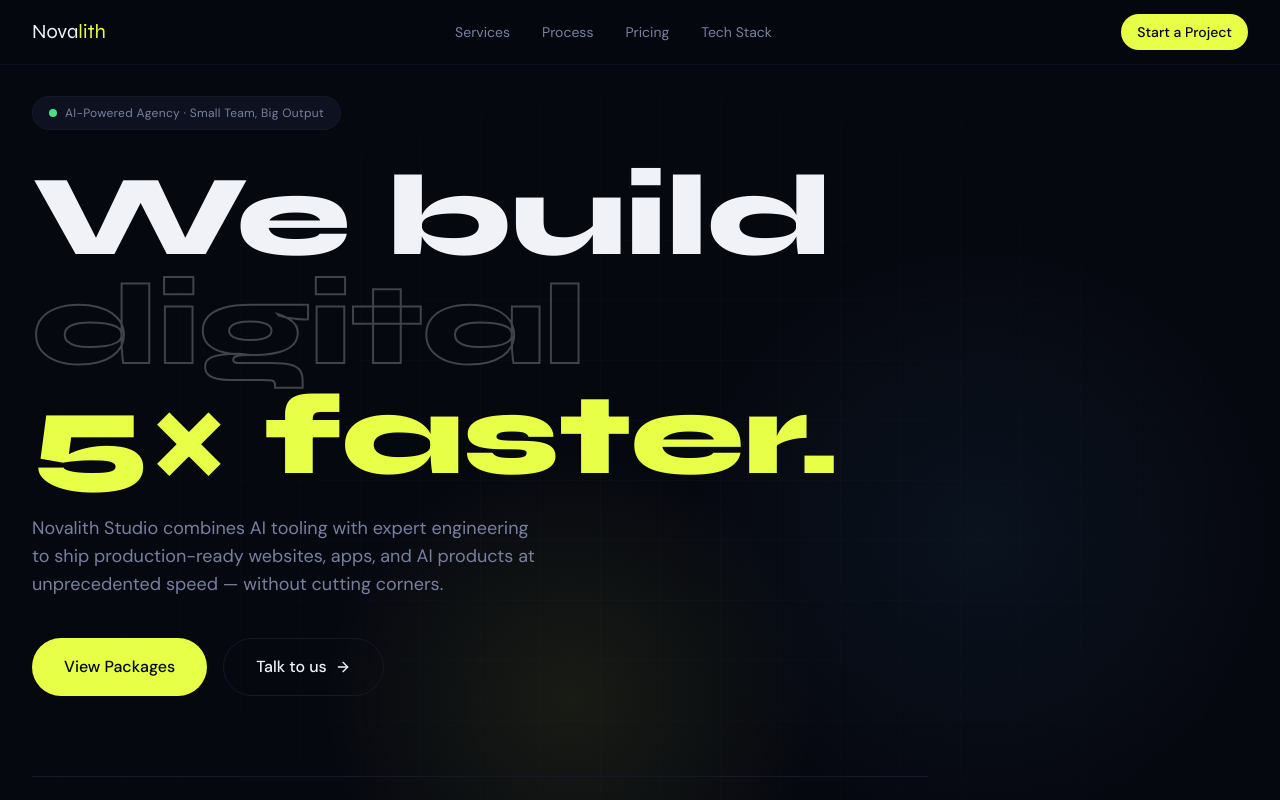
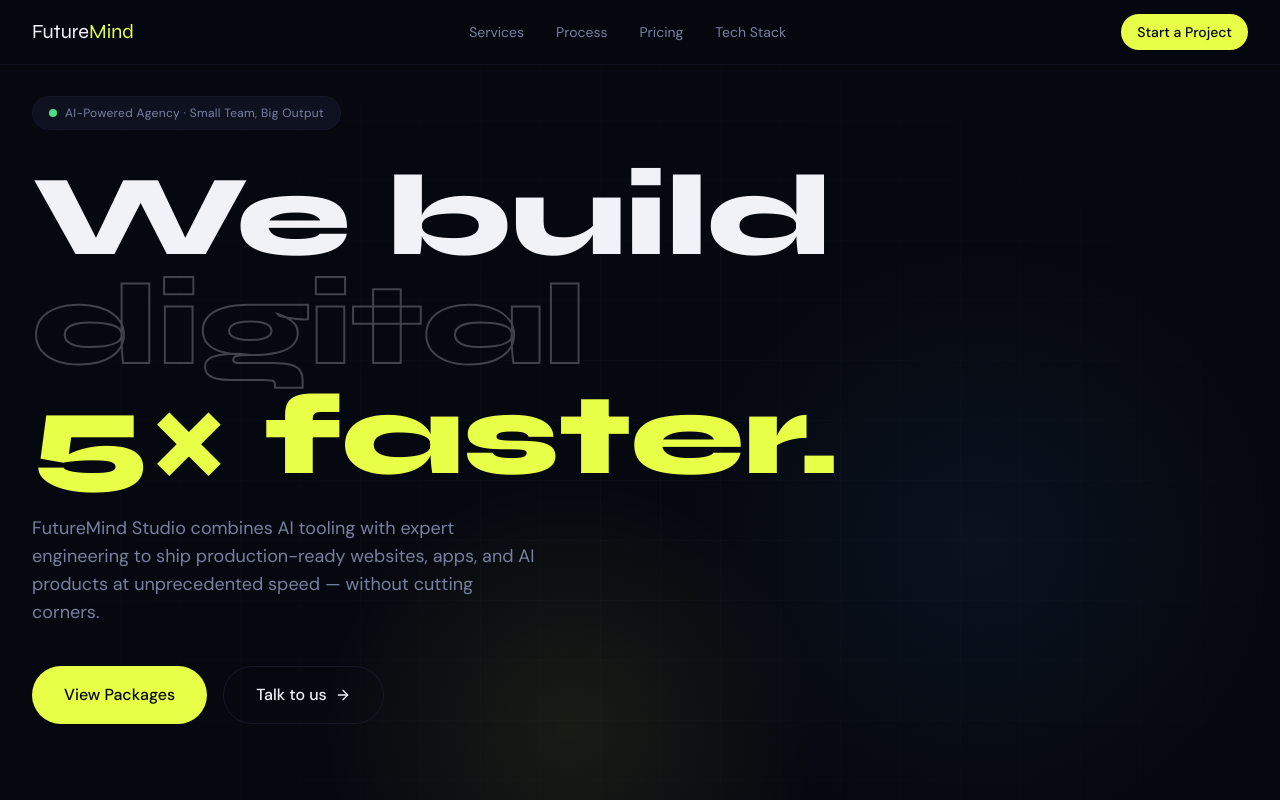
Before and after one commit to kabirta/FutureMind-, a React (Vite) app: page / in a window 1280 px wide. Shown: the top 800 px of the page. Built offline with nearby package versions, Linux system fonts and the light colour scheme.

Commit message:
name chnage

```diff
--- a/index.html
+++ b/index.html
@@ -4,8 +4,8 @@
     <meta charset="UTF-8" />
     <link rel="icon" type="image/svg+xml" href="/vite.svg" />
     <meta name="viewport" content="width=device-width, initial-scale=1.0" />
-    <meta name="description" content="Novalith Studio — AI-powered web & mobile development agency. We build digital products 5× faster." />
-    <title>Novalith Studio — AI-Powered Web & Mobile Agency</title>
+    <meta name="description" content="FutureMind Studio — AI-powered web & mobile development agency. We build digital products 5× faster." />
+    <title>FutureMind Studio — AI-Powered Web & Mobile Agency</title>
     <link rel="preconnect" href="https://fonts.googleapis.com" />
     <link rel="preconnect" href="https://fonts.gstatic.com" crossorigin />
     <link
--- a/package.json
+++ b/package.json
@@ -1,5 +1,5 @@
 {
-  "name": "novalith",
+  "name": "futuremind",
   "private": true,
   "version": "0.0.0",
   "type": "module",
--- a/src/components/layout/Footer.jsx
+++ b/src/components/layout/Footer.jsx
@@ -41,7 +41,7 @@
           <div className="lg:col-span-1">
             <Link to="/" className="inline-block mb-4">
               <span className="font-display font-800 text-2xl text-text">
-                Nova<span className="text-accent">lith</span>
+                Future<span className="text-accent">Mind</span>
               </span>
             </Link>
             <p className="font-body text-sm text-muted leading-relaxed max-w-xs">
@@ -108,7 +108,7 @@
         {/* Bottom Bar */}
         <div className="border-t border-surface2 mt-12 pt-8 flex flex-col sm:flex-row items-center justify-between gap-4">
           <p className="font-body text-sm text-muted">
-            © {new Date().getFullYear()} Novalith Studio. All rights reserved.
+            © {new Date().getFullYear()} FutureMind Studio. All rights reserved.
           </p>
           <p className="font-body text-sm text-muted">
             Built with AI. Shipped with care.
--- a/src/components/layout/Navbar.jsx
+++ b/src/components/layout/Navbar.jsx
@@ -42,7 +42,7 @@
             {/* Logo */}
             <Link to="/" className="flex items-center">
               <span className="font-display font-800 text-xl text-text">
-                Nova<span className="text-accent">lith</span>
+                Future<span className="text-accent">Mind</span>
               </span>
             </Link>
 
--- a/src/components/sections/Contact.jsx
+++ b/src/components/sections/Contact.jsx
@@ -7,7 +7,7 @@
 import Button from '../ui/Button'
 
 const contactDetails = [
-  { icon: Mail, label: 'Email us', value: 'hello@novalith.studio' },
+  { icon: Mail, label: 'Email us', value: 'hello@futuremind.studio' },
   { icon: Phone, label: 'Call us', value: '+1 (555) 000-0000' },
   { icon: MapPin, label: 'Location', value: 'Remote-first · Worldwide' },
   { icon: Clock, label: 'Response time', value: 'Within 24 hours' },
--- a/src/components/sections/Hero.jsx
+++ b/src/components/sections/Hero.jsx
@@ -80,7 +80,7 @@
 
           {/* Subheading */}
           <motion.p variants={itemVariants} className="font-body text-base sm:text-lg text-muted leading-relaxed max-w-lg mb-10">
-            Novalith Studio combines AI tooling with expert engineering to ship production-ready websites, apps, and AI products at unprecedented speed — without cutting corners.
+            FutureMind Studio combines AI tooling with expert engineering to ship production-ready websites, apps, and AI products at unprecedented speed — without cutting corners.
           </motion.p>
 
           {/* Buttons */}
--- a/src/components/sections/WhyUs.jsx
+++ b/src/components/sections/WhyUs.jsx
@@ -52,7 +52,7 @@
         {/* Left — big stacked text */}
         <ScrollReveal>
           <div className="flex flex-col gap-2">
-            <SectionLabel className="mb-6">Why Novalith</SectionLabel>
+            <SectionLabel className="mb-6">Why FutureMind</SectionLabel>
             <h2 className="font-display font-extrabold text-5xl lg:text-7xl tracking-tighter leading-none">
               <span className="block text-text">AI-first.</span>
               <span className="block" style={{ WebkitTextStroke: '2px rgba(240,242,248,0.25)', color: 'transparent' }}>
```
Also changed, not shown: 1 other file (tests, documents, lock files or other folders).
